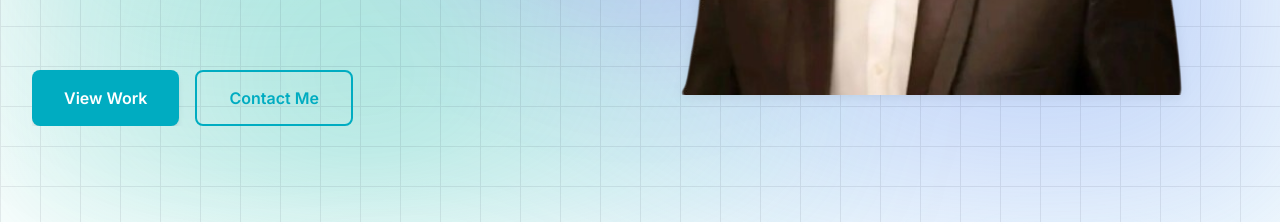
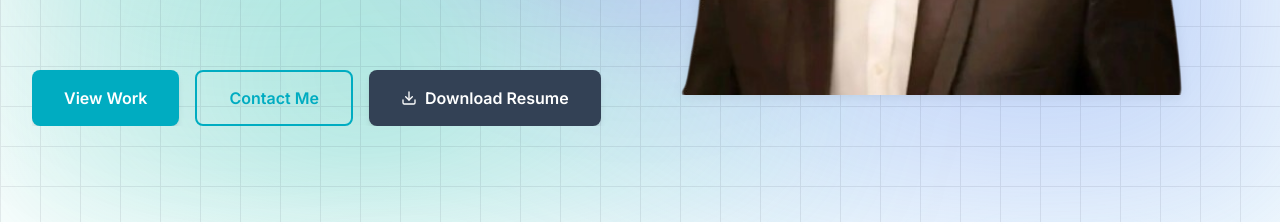
Before and after one commit to ahmedafzal98/ahmed-portfolio, a Next.js app: page / in a window 1280 px wide. Shown: the part 614-838 px from the top of the page. Built offline with nearby package versions, Linux system fonts and the light colour scheme; no server answers.

Commit message:
Add resume download functionality: Add download buttons in Hero and Contact sections

```diff
--- a/components/Contact.tsx
+++ b/components/Contact.tsx
@@ -187,6 +187,25 @@ export default function Contact() {
                   github.com/ahmedafzal98
                   <ExternalLink className="w-4 h-4" />
                 </a>
+              </div>
+            </div>
+
+            {/* Resume Download */}
+            <div className="flex items-start gap-4">
+              <div className="p-3 bg-purple-600/20 rounded-lg">
+                <Download className="w-6 h-6 text-purple-400" />
+              </div>
+              <div>
+                <p className="text-sm text-gray-400 mb-1">Resume</p>
+                <a
+                  href="/ahmed-afzal-resume.pdf"
+                  download="Ahmed-Afzal-Resume.pdf"
+                  className="text-purple-400 hover:text-purple-300 transition-colors font-medium inline-flex items-center gap-1"
+                >
+                  Download My Resume
+                  <Download className="w-4 h-4" />
+                </a>
+                <p className="text-xs text-gray-500 mt-1">PDF Format • Updated Regularly</p>
               </div>
             </div>
 
--- a/components/Hero.tsx
+++ b/components/Hero.tsx
@@ -5,6 +5,7 @@ import { useState, useEffect } from "react";
 import Image from "next/image";
 import FluidMesh from "./FluidMesh";
 import Reveal from "./Reveal";
+import { Download } from "lucide-react";
 
 export default function Hero() {
   // Removed duplicate mouse tracking - FluidMesh handles it now
@@ -151,6 +152,14 @@ export default function Hero() {
               >
                 Contact Me
               </button>
+              <a
+                href="/ahmed-afzal-resume.pdf"
+                download="Ahmed-Afzal-Resume.pdf"
+                className="w-full sm:w-auto px-6 sm:px-8 py-3 sm:py-3.5 bg-slate-700 text-white rounded-lg font-semibold text-base shadow-md hover:shadow-lg hover:bg-slate-800 transition-all duration-300 hover:-translate-y-0.5 active:translate-y-0 touch-manipulation inline-flex items-center justify-center gap-2"
+              >
+                <Download className="w-4 h-4" />
+                Download Resume
+              </a>
               </div>
             </Reveal>
           </div>
```
Also changed, not shown: 1 other file (tests, documents, lock files or other folders).
